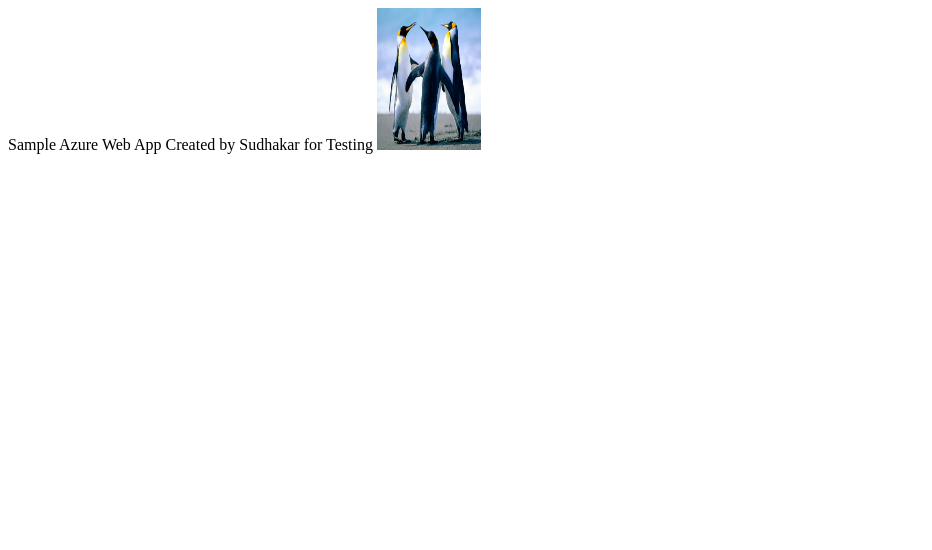
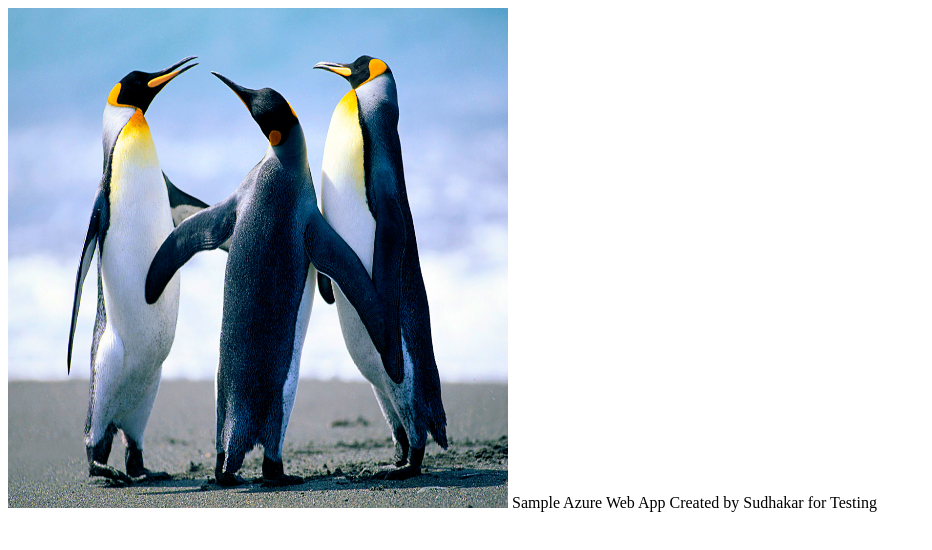
Before and after one commit to hrsudhakara/Testing, a plain HTML site: page index.html in a window 1280 px wide. Shown: the whole page, without its empty margins (0-932 px from the left). Drawn offline with Linux system fonts and the light colour scheme.

Commit message:
Update index.html

```diff
--- a/index.html
+++ b/index.html
@@ -1,9 +1,10 @@
-Sample Azure Web App Created by Sudhakar for Testing
+
 <!DOCTYPE html>
 <html>
 <body>
 
-<img src="Penguins.jpg" alt="Penguins.jpg" width="104" height="142">
+<img src="Penguins.jpg" alt="Penguins.jpg" width="500" height="500">
 
 </body>
 </html>
+Sample Azure Web App Created by Sudhakar for Testing
```
